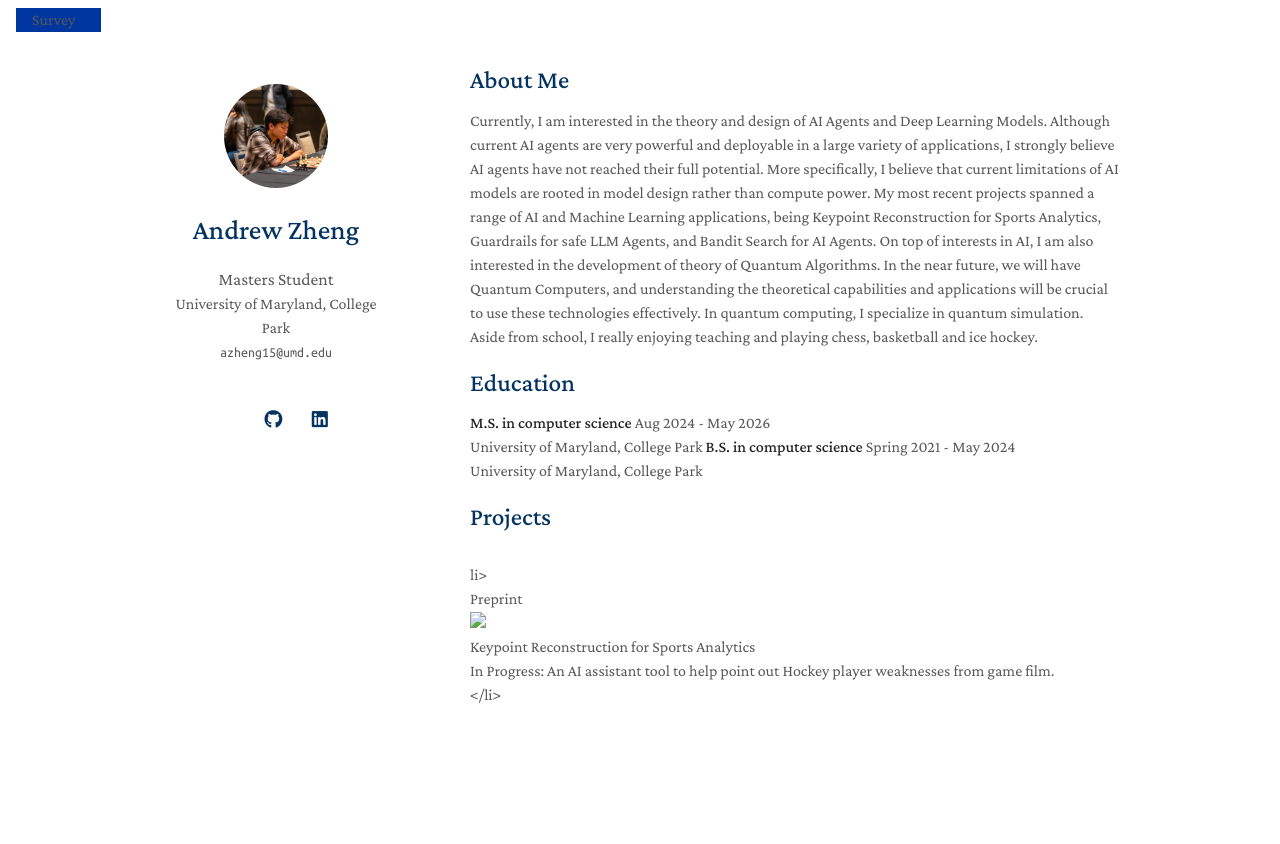
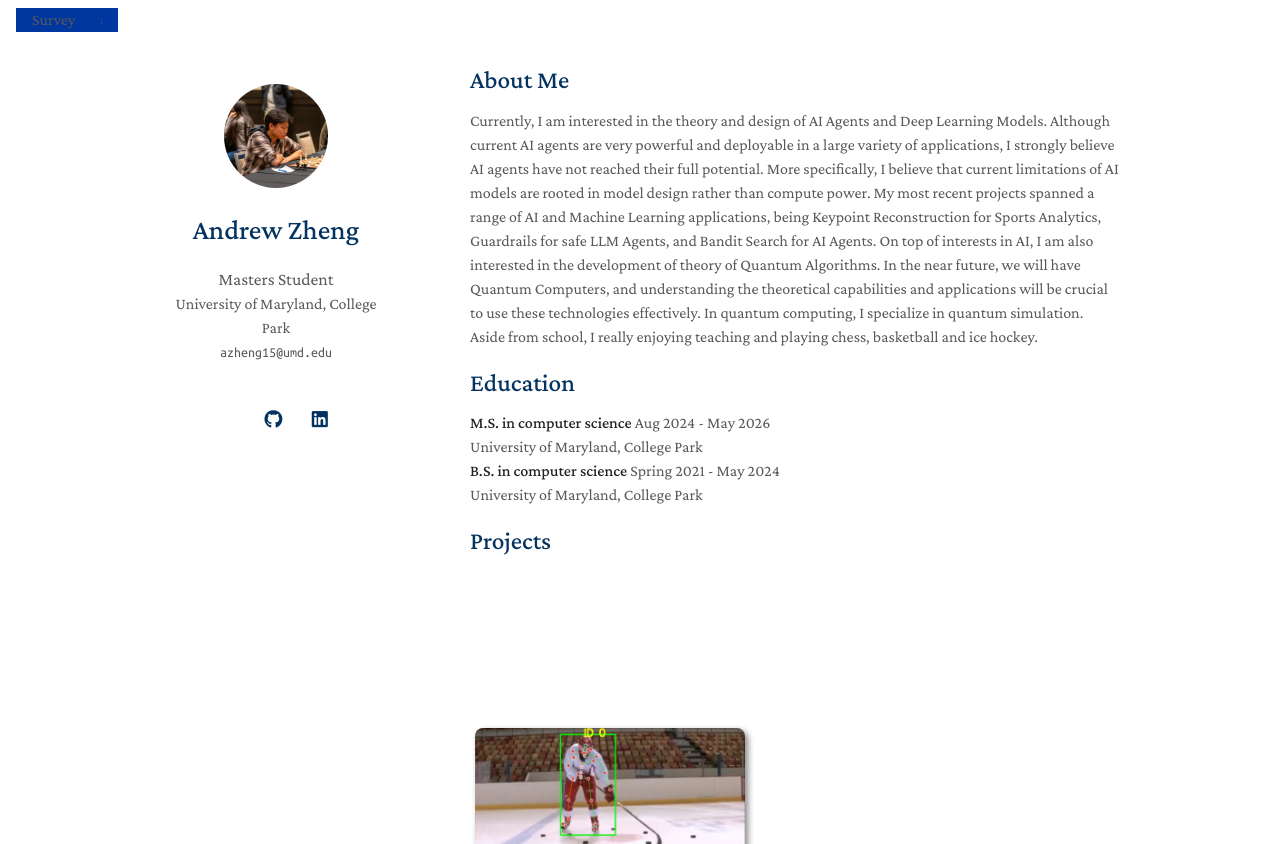
Before and after one commit to JAndrewZheng/jandrewzheng.github.io, a Jekyll site: the page built from index.md, in a window 1280 px wide and 900 px high, cut to the strip 0-844 px from the top of the window. Built offline with Jekyll 4.4.1, drawn with Linux system fonts in a browser that asks for light colours; nearby versions of some CDN libraries; a style sheet for code colours, icons or effects is not loaded; our own code applies the rules of GitHub Pages for plain Markdown files.

Commit message:
Adding images

```diff
--- a/index.md
+++ b/index.md
@@ -9,7 +9,7 @@ Currently, I am interested in the theory and design of AI Agents and Deep Learni
 ## Education
 
 **M.S. in computer science** Aug 2024 - May 2026 \\
-University of Maryland, College Park
+University of Maryland, College Park \
 **B.S. in computer science** Spring 2021 - May 2024 \\
 University of Maryland, College Park
 
@@ -18,9 +18,9 @@ University of Maryland, College Park
 <div class="publications">
 <ol class="bibliography">
 
-li>
-<div class="abbr"><abbr>Preprint</abbr></div>
-<img class="teaser" src="./assets/datsyuk-stickhandling.png" />
+<li>
+<div class="abbr"><abbr>In Progress</abbr></div>
+<img class="teaser" src="./assets/img/datsyuk-stickhandling.png" />
 <div class="title">Keypoint Reconstruction for Sports Analytics</div>
 In Progress: An AI assistant tool to help point out Hockey player weaknesses from game film.
 <div class="links">
@@ -29,7 +29,7 @@ In Progress: An AI assistant tool to help point out Hockey player weaknesses fro
 
 <li>
 <div class="abbr"><abbr>Preprint</abbr></div>
-<img class="teaser" src="./assets/Pipeline.pdf" />
+<img class="teaser" src="./assets/img/Pipeline.png" />
 <div class="title"><a href="https://jandrewzheng.github.io/assets/files/qrgvjdfqpwxmap.pdf">Efficient Bandit Search of Correct Reasoning Paths</a></div>
 Implemented an efficient Monte Carlo Tree Search of LLM reasoning traces using shallow rollouts.
 <div class="links">
```
